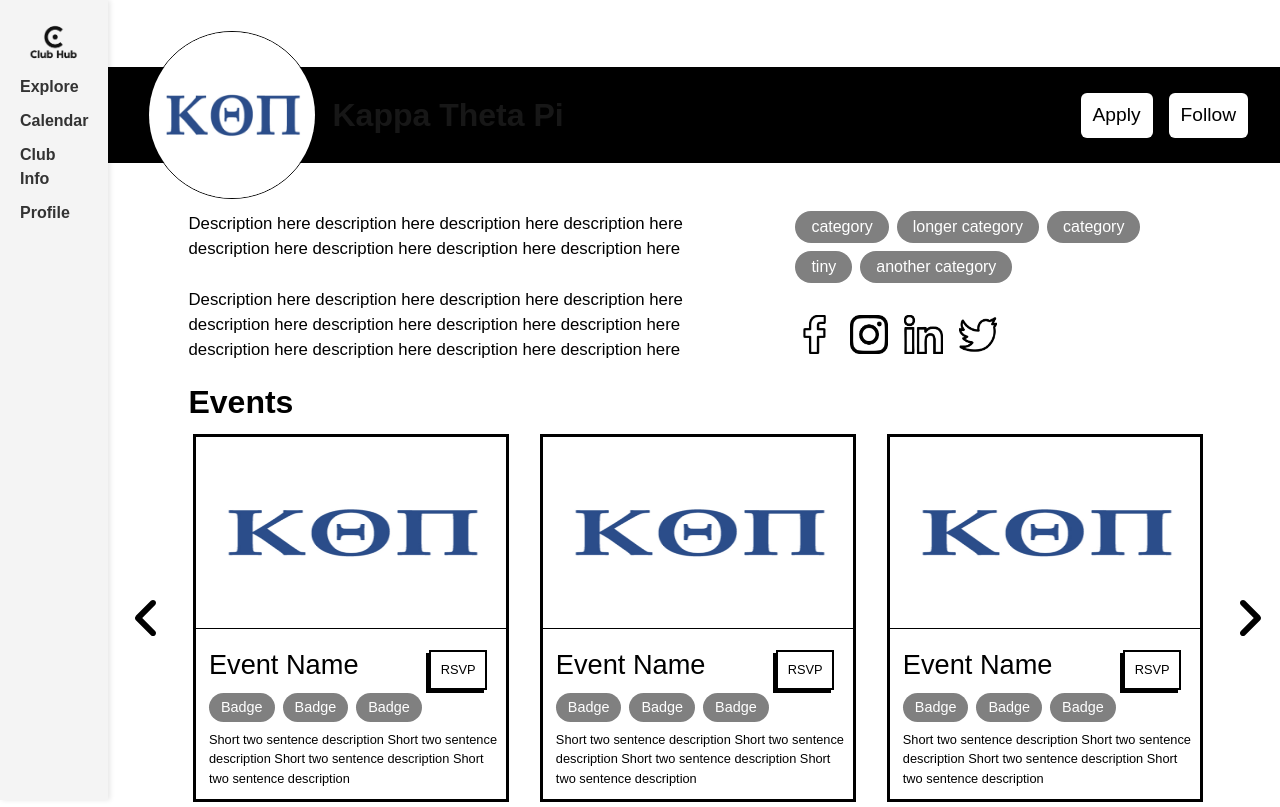
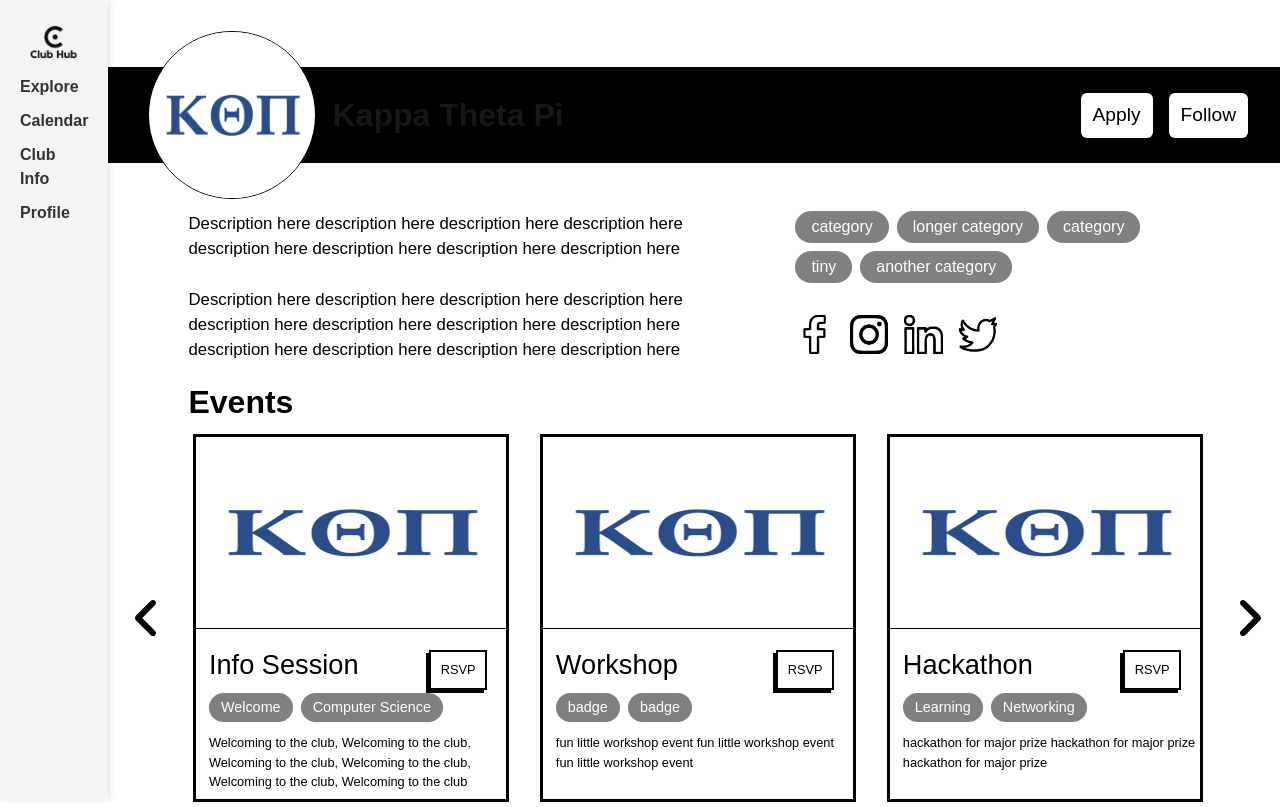
Before and after one commit to ktp-alpha-class/clubhub, a Next.js app in the folder frontend/: page /club-info in a window 1280 px wide. Built offline with nearby package versions, Linux system fonts and the light colour scheme.

Commit message:
clu-58-commit

```diff
--- a/frontend/src/pages/club-info/Event.tsx
+++ b/frontend/src/pages/club-info/Event.tsx
@@ -1,24 +1,25 @@
 import styles from "../../styles/ClubInfo.module.css";
 
-export default function Event() {
+type EventProps = {
+  event: any;
+  onClick?: () => void;
+};
+
+export default function Event({ event, onClick }: EventProps) {
   return (
-    <div className={styles.event}>
+    <div className={styles.event} onClick={onClick}>
       <img src="/images/ktp.jpg" className={styles.eventImage}></img>
       <div className={styles.eventFormat}>
         <div className={styles.eventTop}>
-          <h3 className={styles.eventName}>Event Name</h3>
+          <h3 className={styles.eventName}>{event.name}</h3>
           <button className={styles.rsvpButton}>RSVP</button>
         </div>
-
         <div className={styles.badgeBox}>
-          <p className={styles.eventBadge}>Badge</p>
-          <p className={styles.eventBadge}>Badge</p>
-          <p className={styles.eventBadge}>Badge</p>
-          <p className={styles.eventDescription}>
-            Short two sentence description Short two sentence description Short
-            two sentence description Short two sentence description
-          </p>
+          {event.badges.map((badge: any) => (
+            <p className={styles.eventBadge}>{badge}</p>
+          ))}
         </div>
+        <p className={styles.eventDescription}>{event.description}</p>
       </div>
     </div>
   );
--- /dev/null
+++ b/frontend/src/pages/club-info/EventModal.tsx
@@ -0,0 +1,17 @@
+import Event from "./Event";
+import styles from "../../styles/ClubInfo.module.css";
+
+type ModalProps = {
+  event: any | null;
+  isOpen: boolean;
+};
+
+export default function Modal({ event, isOpen }: ModalProps) {
+  if (!event || !isOpen) return null;
+
+  return (
+    <div className={styles.modal}>
+      <Event event={event} />
+    </div>
+  );
+}
--- /dev/null
+++ b/frontend/src/pages/club-info/Overlay.tsx
@@ -0,0 +1,12 @@
+import styles from "../../styles/ClubInfo.module.css";
+
+type OverlayProps = {
+  isOpen: boolean;
+  onClick: () => void;
+};
+
+export default function Overlay({ isOpen, onClick }: OverlayProps) {
+  if (!isOpen) return null;
+
+  return <div className={styles.overlay} onClick={onClick} />;
+}
--- a/frontend/src/pages/club-info/index.tsx
+++ b/frontend/src/pages/club-info/index.tsx
@@ -1,4 +1,4 @@
-import React from "react";
+import React, { useState } from "react";
 import Sidebar from "../../components/Sidebar";
 import styles from "../../styles/ClubInfo.module.css";
 import { clubs } from "../../app/shared/clubs";
@@ -9,7 +9,10 @@
 import { FontAwesomeIcon } from "@fortawesome/react-fontawesome";
 import { faAngleLeft } from "@fortawesome/free-solid-svg-icons";
 import { faAngleRight } from "@fortawesome/free-solid-svg-icons";
+import Modal from "./EventModal";
+import Overlay from "./Overlay";
 
+function ClubInfo() {
   const badgePlaceholders = [
     "category",
     "longer category",
@@ -18,8 +21,63 @@
     "another category",
   ];
 
-const ClubInfo: React.FC = () => {
-  const club = clubs.at(0);
+  const events = [
+    {
+      name: "Info Session",
+      badges: ["Welcome", "Computer Science"],
+      description:
+        "Welcoming to the club, Welcoming to the club, Welcoming to the club, Welcoming to the club, Welcoming to the club, Welcoming to the club",
+    },
+    {
+      name: "Workshop",
+      badges: ["badge", "badge"],
+      description:
+        "fun little workshop event fun little workshop event fun little workshop event",
+    },
+    {
+      name: "Hackathon",
+      badges: ["Learning", "Networking"],
+      description:
+        "hackathon for major prize hackathon for major prize hackathon for major prize",
+    },
+    {
+      name: "Philanthropy",
+      badges: ["Charity", "Community Service"],
+      description: "donating to the nearby foundation",
+    },
+  ];
+
+  const club = clubs[0];
+
+  const [eventIndex, setEventIndex] = useState<number>(0);
+
+  const [isOpen, setIsOpen] = useState<boolean>(false);
+
+  const [modalEvent, setModalEvent] = useState<any>(null);
+
+  const eventsSelected = events.slice(eventIndex, eventIndex + 3);
+
+  function handeDecrement() {
+    if (eventIndex > 0) {
+      setEventIndex(eventIndex - 1);
+    }
+  }
+
+  function handeIncrement() {
+    if (eventIndex < events.length - 3) {
+      setEventIndex(eventIndex + 1);
+    }
+  }
+
+  function handleOpen(event: any) {
+    setIsOpen(true);
+    setModalEvent(event);
+  }
+
+  function handleClose() {
+    setIsOpen(false);
+    setModalEvent(null);
+  }
 
   return (
     <div className={styles.container}>
@@ -62,20 +120,24 @@
               <FontAwesomeIcon
                 icon={faAngleLeft}
                 className={styles.eventButtonLeft}
+                onClick={handeDecrement}
               />
-              <Event />
-              <Event />
-              <Event />
+              {eventsSelected.map((event: any) => (
+                <Event event={event} onClick={() => handleOpen(event)} />
+              ))}
               <FontAwesomeIcon
                 icon={faAngleRight}
                 className={styles.eventButtonRight}
+                onClick={handeIncrement}
               />
             </div>
           </div>
         </div>
       </div>
+      <Modal isOpen={isOpen} event={modalEvent} />
+      <Overlay isOpen={isOpen} onClick={handleClose} />
     </div>
   );
-};
+}
 
 export default ClubInfo;
--- a/frontend/src/styles/ClubInfo.module.css
+++ b/frontend/src/styles/ClubInfo.module.css
@@ -132,6 +132,7 @@
   border: 3px solid black;
   height: 23rem;
   color: black;
+  cursor: pointer;
 }
 
 .eventImage {
@@ -163,6 +164,7 @@
 
 .eventDescription {
   font-size: 0.8rem;
+  padding-top: 0.5rem;
 }
 
 .events {
@@ -199,3 +201,30 @@
   justify-content: space-between;
   align-items: baseline;
 }
+
+.modal {
+  position: absolute;
+  z-index: 2;
+  width: 27rem;
+  height: 27rem;
+  top: 50%;
+  left: 50%;
+  transform: translate(-50%, -50%);
+  background: white;
+  padding: 2rem;
+}
+
+.modal .event {
+  width: 100%;
+  cursor: default;
+}
+
+.overlay {
+  background-color: rgba(0, 0, 0, 0.5);
+  z-index: 1;
+  position: fixed;
+  width: 100vw;
+  height: 100vh;
+  top: 0%;
+  left: 0%;
+}
```
Lines whose indentation alone changed are shown as unchanged.
